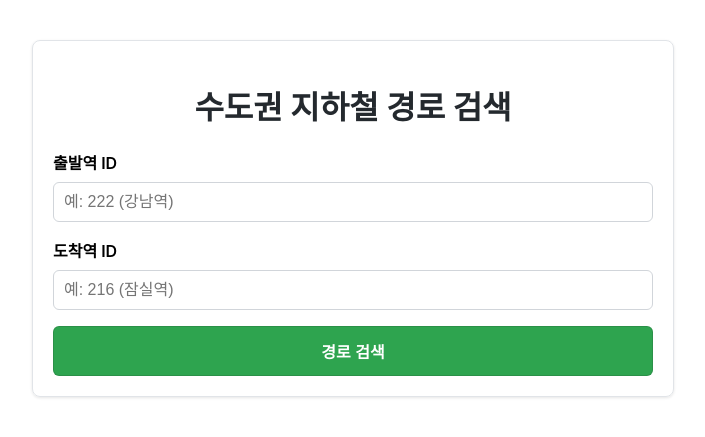
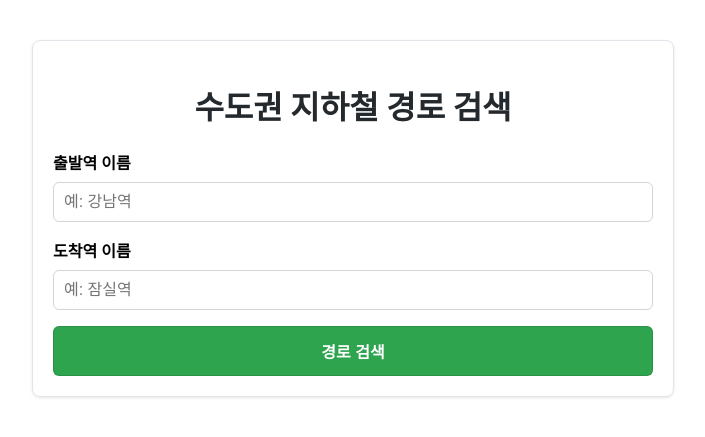
Before and after one commit to hamhyungbin/naver_subway, a Flask app: page / in a window 1280 px wide. Shown: the top 437 px of the page, without its empty margins (287-992 px from the left). Run offline with Flask 3, Linux system fonts and the light colour scheme.

Commit message:
Update index.html

```diff
--- a/templates/index.html
+++ b/templates/index.html
@@ -18,12 +18,12 @@
     <h1>수도권 지하철 경로 검색</h1>
     <form action="/search_route" method="get">
         <div class="form-group">
-            <label for="start_station">출발역 ID</label>
-            <input type="text" id="start_station" name="start_station" placeholder="예: 222 (강남역)" required>
+            <label for="start_station_name">출발역 이름</label>
+            <input type="text" id="start_station_name" name="start_station_name" placeholder="예: 강남역" required>
         </div>
         <div class="form-group">
-            <label for="end_station">도착역 ID</label>
-            <input type="text" id="end_station" name="end_station" placeholder="예: 216 (잠실역)" required>
+            <label for="end_station_name">도착역 이름</label>
+            <input type="text" id="end_station_name" name="end_station_name" placeholder="예: 잠실역" required>
         </div>
         <button type="submit">경로 검색</button>
     </form>
```
